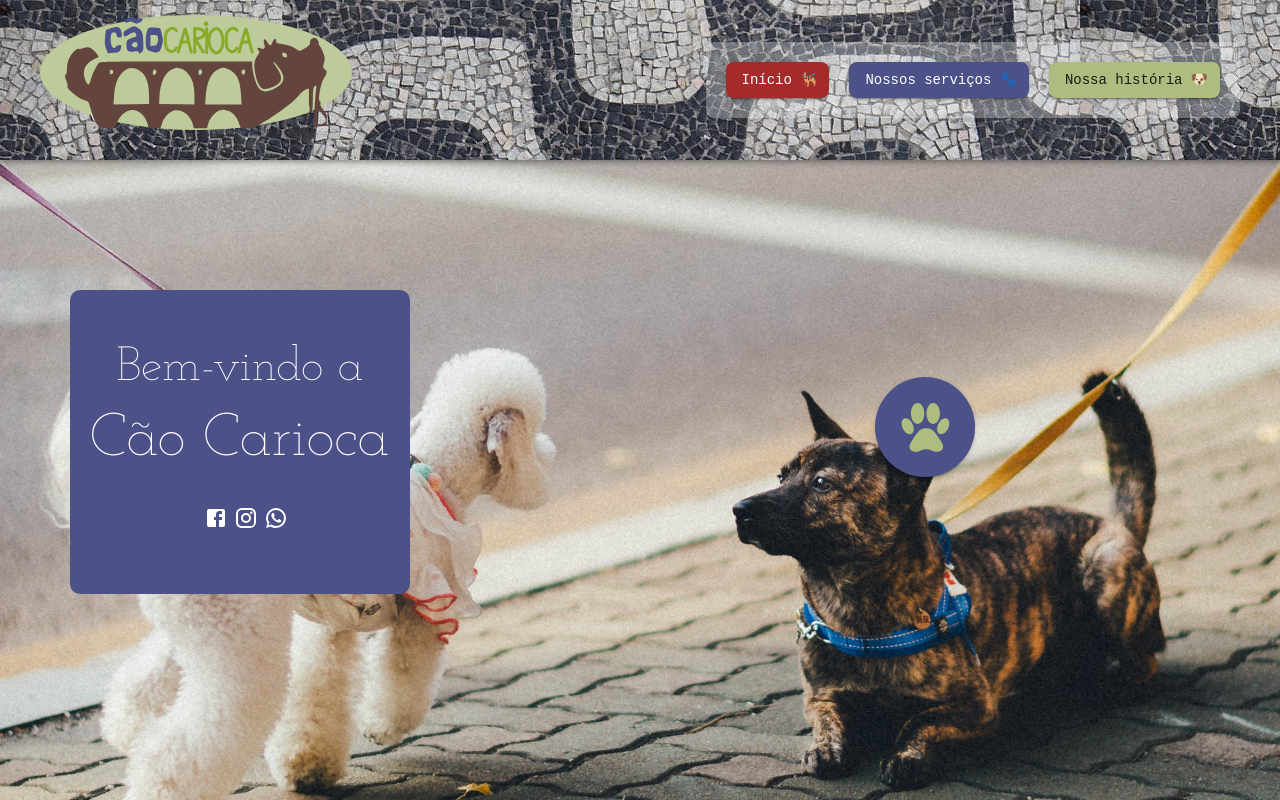
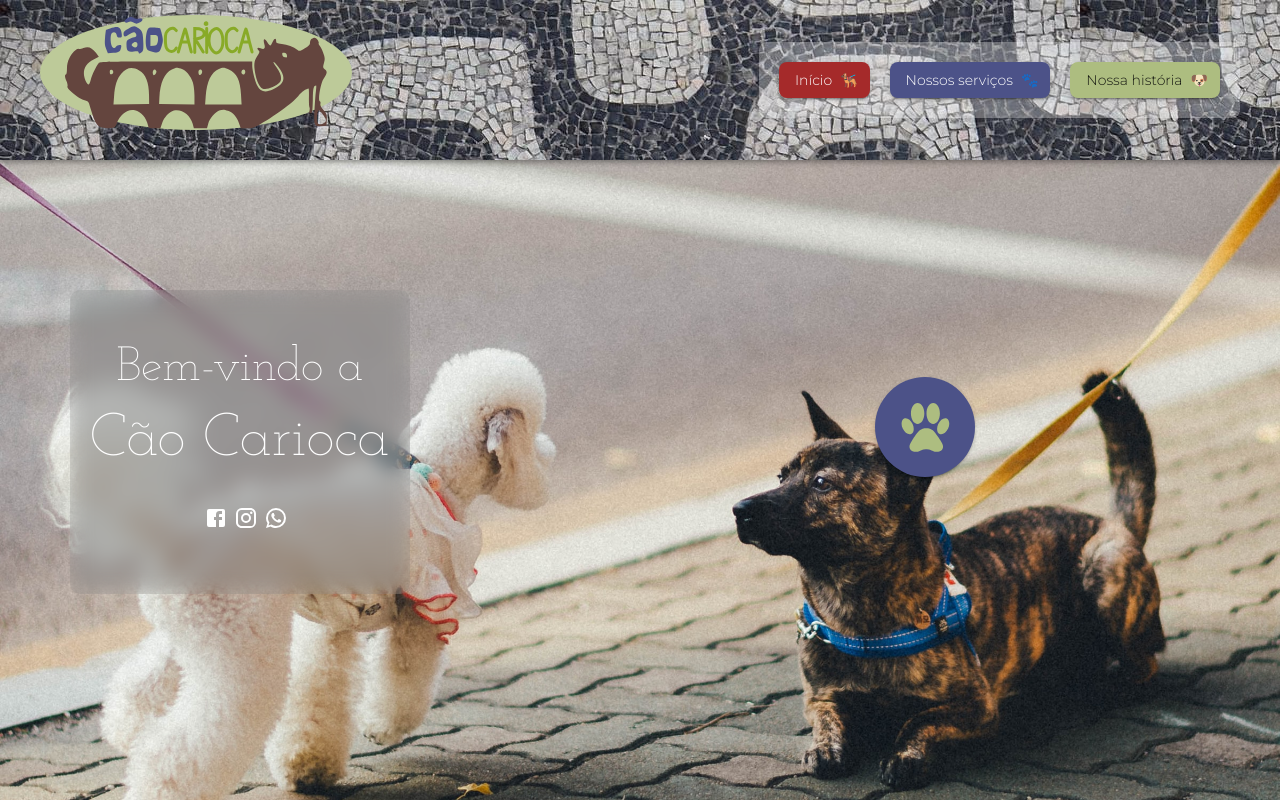
Before and after one commit to Jp-bruno/librio, a Next.js app: page / in a window 1280 px wide. Shown: the top 800 px of the page. Built offline with nearby package versions, Linux system fonts and the light colour scheme.

Commit message:
Menu first button correction

```diff
--- a/components/TopBarMenu.tsx
+++ b/components/TopBarMenu.tsx
@@ -1,7 +1,6 @@
 import { Box, Button } from '@mui/material';
 import Link from 'next/link';
 import { useRouter } from 'next/router';
-import { type } from 'os';
 import useScreenSize from '../hooks/useScreenSize';
 
 const ButtonsBoxStyles = {
@@ -47,7 +46,6 @@ const ButtonsBoxStyles = {
 }
 
 const ButtonsStyles = {
-    fontFamily: 'Inconsolata, monospace',
     textTransform: 'none',
     borderRadius: {
         xs: '0',
@@ -65,14 +63,7 @@ const ButtonsStyles = {
 }
 
 const HomeButtonStyles = {
-    borderRadius: {
-        xs: '0',
-        sm: '0',
-        md: '8px',
-        lg: '8px'
-    },
-    textTransform: 'none',
-    fontFamily: 'monospace',
+    ...ButtonsStyles,
 
     '&.MuiButton-contained': {
         backgroundColor: 'brown',
--- a/components/index/IndexMain.tsx
+++ b/components/index/IndexMain.tsx
@@ -3,7 +3,6 @@ import SocialMediaLinks from './SocialMediaLinks';
 import IndexLoginButton from './IndexLoginButton';
 import useScreenSize from '../../hooks/useScreenSize';
 import Image from 'next/image';
-import { theme } from '../../styles/theme';
 
 const BoxMainStyles = {
     backgroundImage: 'url("/caes-na-calcada.jpg")',
@@ -50,12 +49,9 @@ const TypographyBoxStyles = {
 
     },
     backgroundColor: {
-        xs: 'rgba(255,255,255,0.7)',
-        sm: 'rgba(255,255,255,0.7)',
-        md: `${theme.palette.primary.main}`,
-        lg: `${theme.palette.primary.main}`,
+
     },
-    backdropFilter: 'blur(6px)',
+    backdropFilter: 'blur(10px) contrast(50%)',
     borderRadius: {
         xs: '0',
         sm: '0',
```
